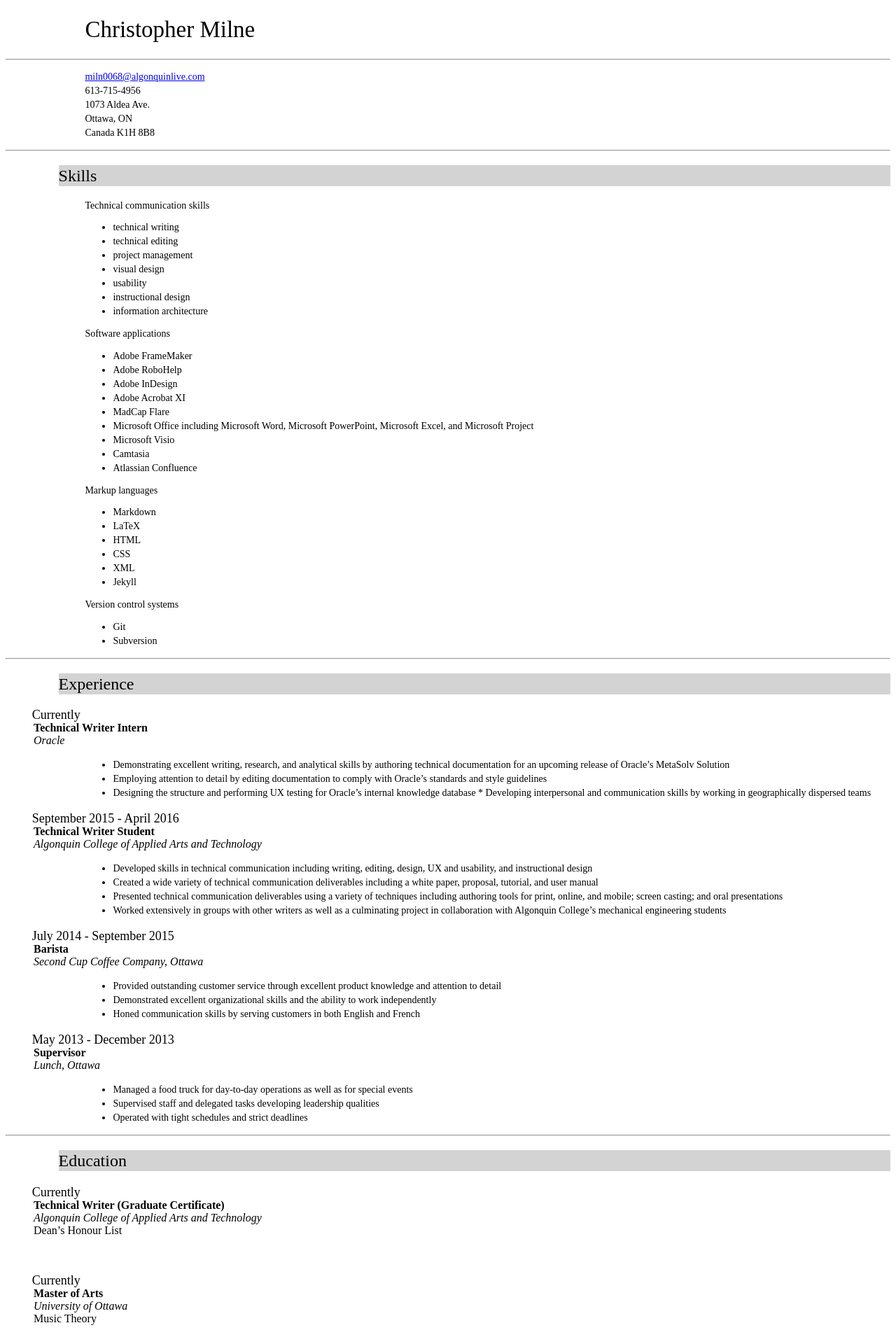
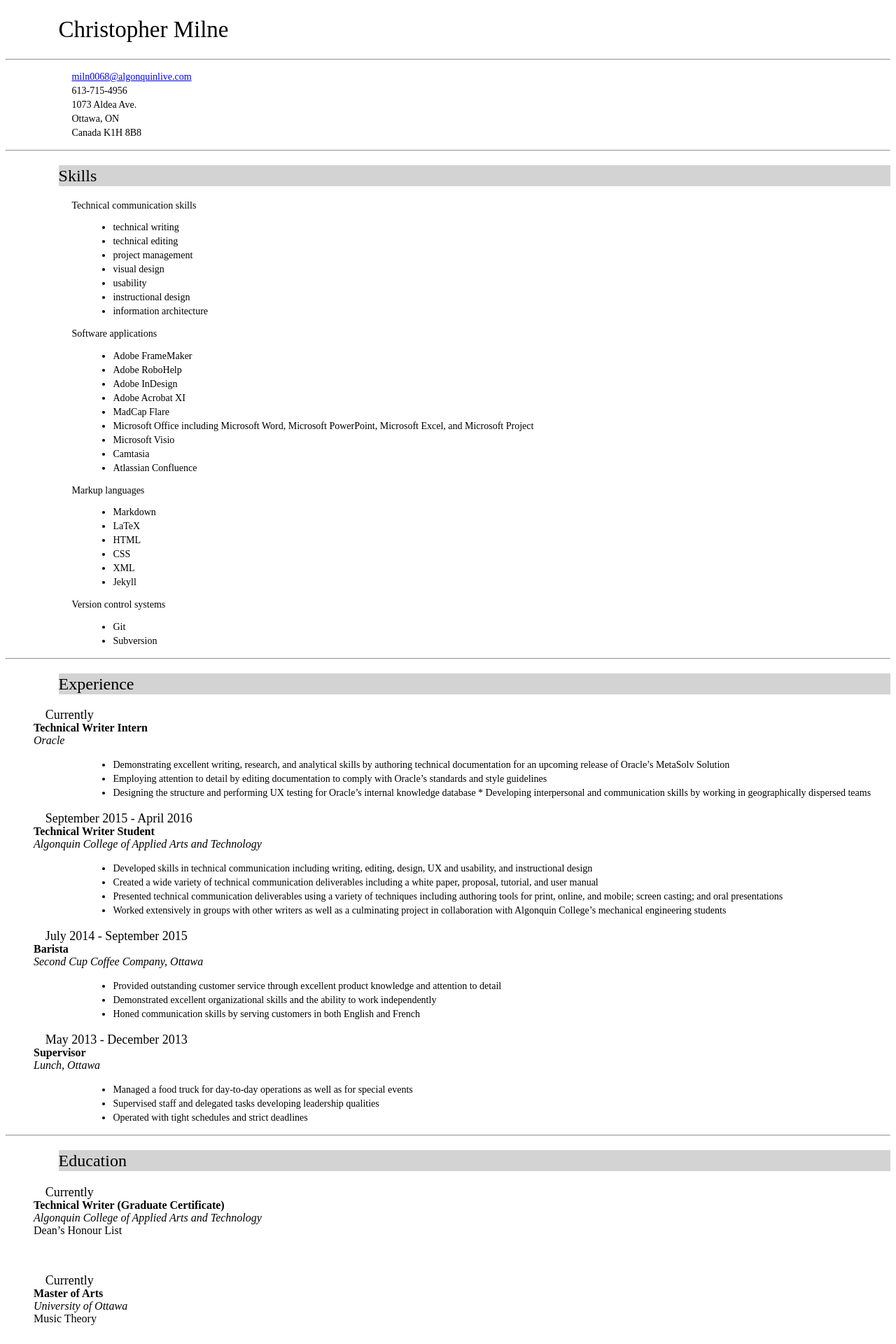
Before and after one commit to chris-milne/chris-milne.github.io, a Jekyll site: the page built from index.html, in a window 1280 px wide. Shown: the top 1920 px of the page at 70% size. Built offline with Jekyll 4.4.1, drawn with Linux system fonts in a browser that asks for light colours.

Commit message:
Update main.css

```diff
--- a/css/main.css
+++ b/css/main.css
@@ -5,7 +5,7 @@ h1 {
 	font-variant: normal;
 	font-weight: 250;
 	line-height: 40px;
-	margin-left: 3cm;
+	margin-left: 2cm;
 	marging-right: 3cm;
 }
 h2 {
@@ -36,7 +36,7 @@ h3 {
 	font-variant: normal;
 	font-weight: 350;
 	line-height: 15.4px;
-	margin-left: 3cm;
+	margin-left: 2.5cm;
 	marging-right: 3cm;
 }
 p {
@@ -46,7 +46,7 @@ p {
 	font-variant: normal;
 	font-weight: 300;
 	line-height: 20px;
-	margin-left: 3cm;
+	margin-left: 2.5cm;
 	marging-right: 3cm;
 }
 dt {
@@ -56,7 +56,7 @@ dt {
 	font-variant: normal;
 	font-weight: 300;
 	line-height: 20px;
-	margin-left: 1cm;
+	margin-left: 1.5cm;
 	marging-right: 3cm;
 }
 blockquote {
```
